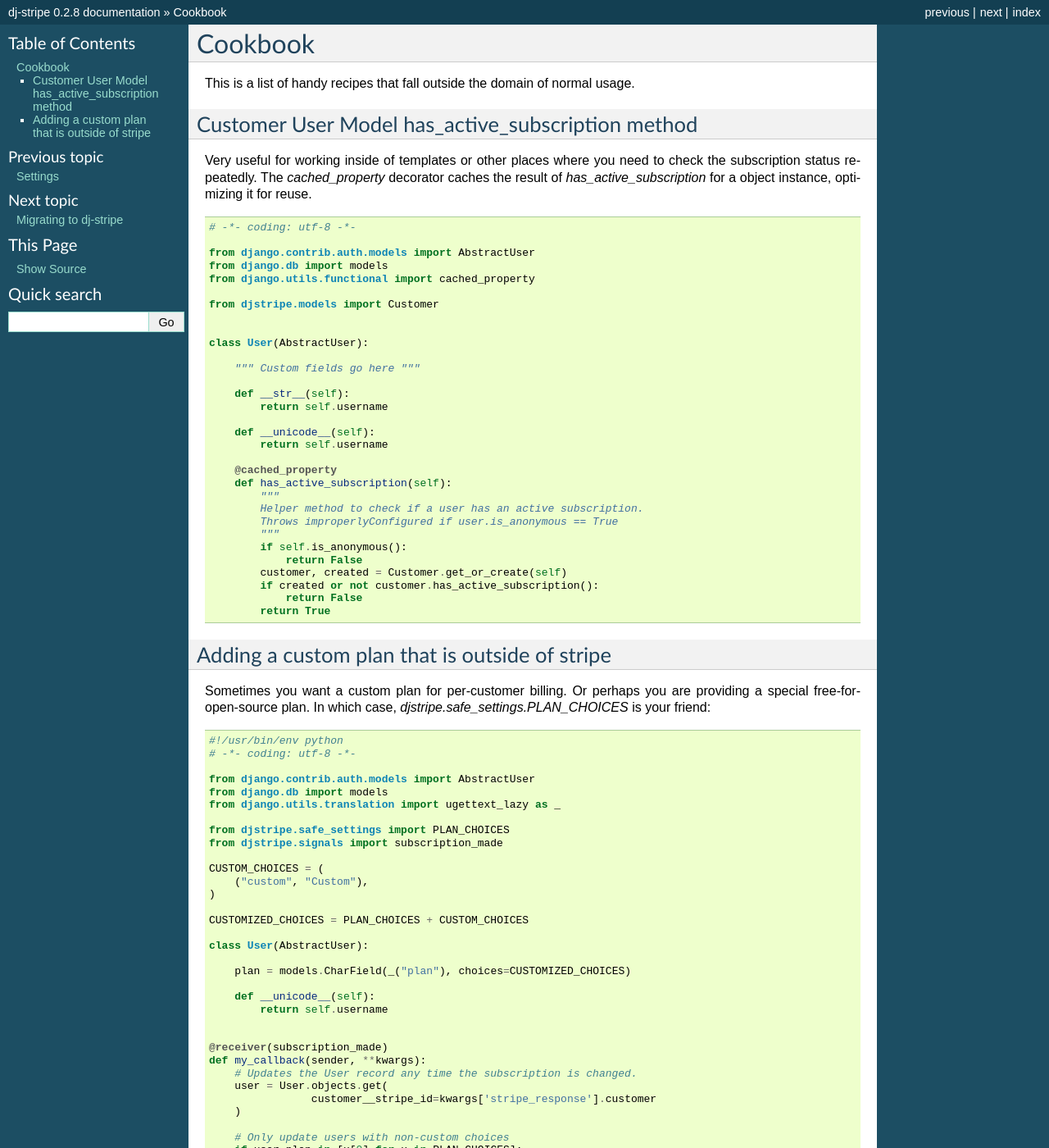
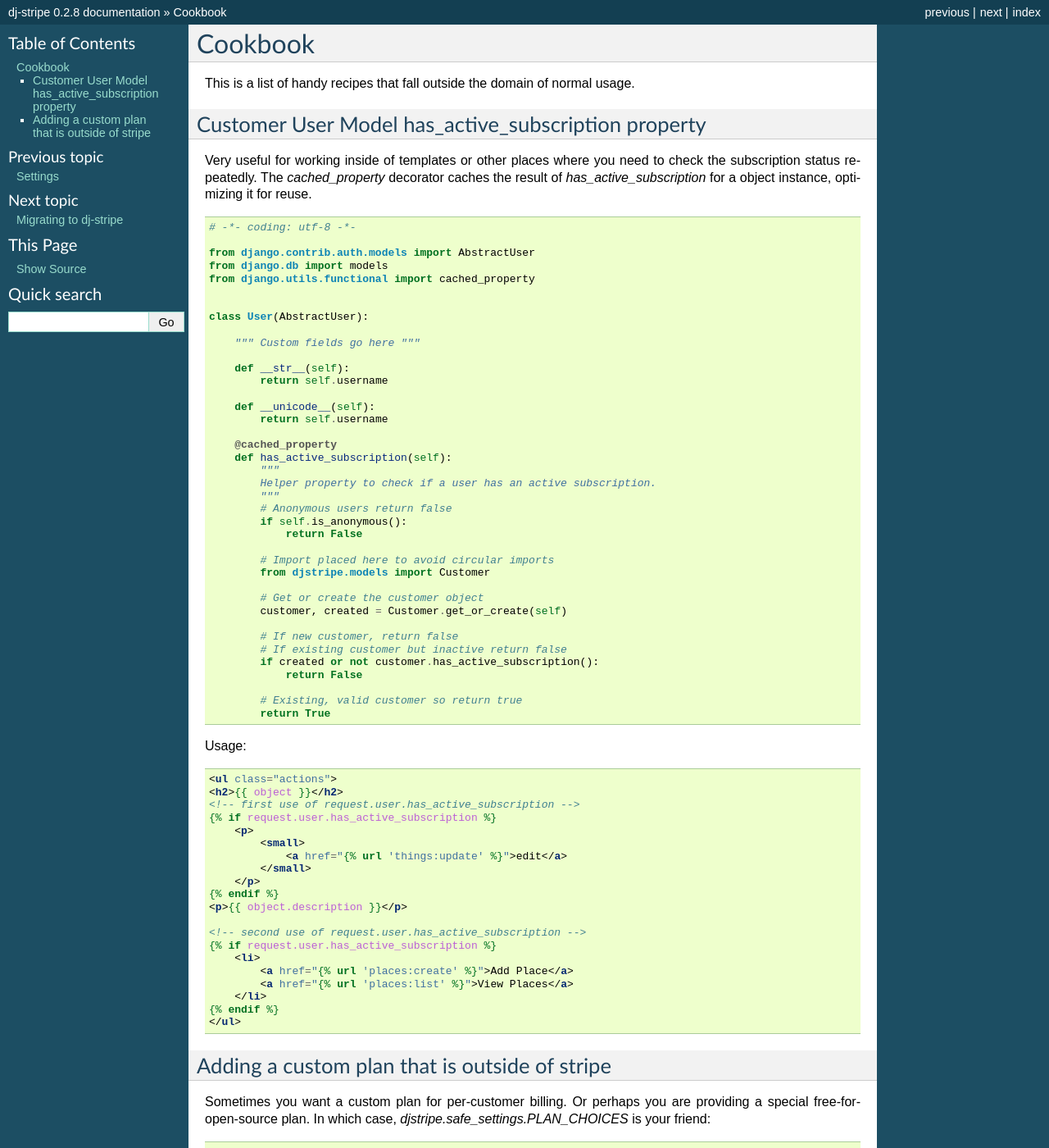
Before and after one commit to dj-stripe/dj-stripe, a Sphinx documentation site: the page built from docs/cookbook.rst, in a window 1280 px wide and 1400 px high. Shown: the whole window at 82% size. Built offline with Sphinx 7.4.7, drawn with Linux system fonts in a browser that asks for light colours.

Commit message:
Fix bug with the has_active_subscriptuon and also enhance cookbook

```diff
--- a/docs/cookbook.rst
+++ b/docs/cookbook.rst
@@ -3,8 +3,8 @@ Cookbook
 
 This is a list of handy recipes that fall outside the domain of normal usage.
 
-Customer User Model has_active_subscription method
---------------------------------------------------
+Customer User Model has_active_subscription property
+----------------------------------------------------
 
 Very useful for working inside of templates or other places where you need
 to check the subscription status repeatedly. The `cached_property` decorator
@@ -35,15 +33,50 @@ it for reuse.
         @cached_property
         def has_active_subscription(self):
             """
-            Helper method to check if a user has an active subscription.
-            Throws improperlyConfigured if user.is_anonymous == True
+            Helper property to check if a user has an active subscription.
             """
+            # Anonymous users return false
             if self.is_anonymous():
                 return False
+
+            # Import placed here to avoid circular imports
+            from djstripe.models import Customer
+
+            # Get or create the customer object
             customer, created = Customer.get_or_create(self)
+
+            # If new customer, return false
+            # If existing customer but inactive return false
             if created or not customer.has_active_subscription():
                 return False
+
+            # Existing, valid customer so return true
             return True
+
+Usage:
+
+.. code-block:: html+django
+
+    <ul class="actions">
+    <h2>{{ object }}</h2>
+    <!-- first use of request.user.has_active_subscription -->
+    {% if request.user.has_active_subscription %}
+        <p>
+            <small>
+                <a href="{% url 'things:update' %}">edit</a>
+            </small>
+        </p>
+    {% endif %}
+    <p>{{ object.description }}</p>
+
+    <!-- second use of request.user.has_active_subscription -->
+    {% if request.user.has_active_subscription %}
+        <li>
+            <a href="{% url 'places:create' %}">Add Place</a>
+            <a href="{% url 'places:list' %}">View Places</a>
+        </li>
+    {% endif %}
+    </ul>
 
 
 Adding a custom plan that is outside of stripe
```
Also changed, not shown: other parts of docs/cookbook.rst (+0 -2 lines).
